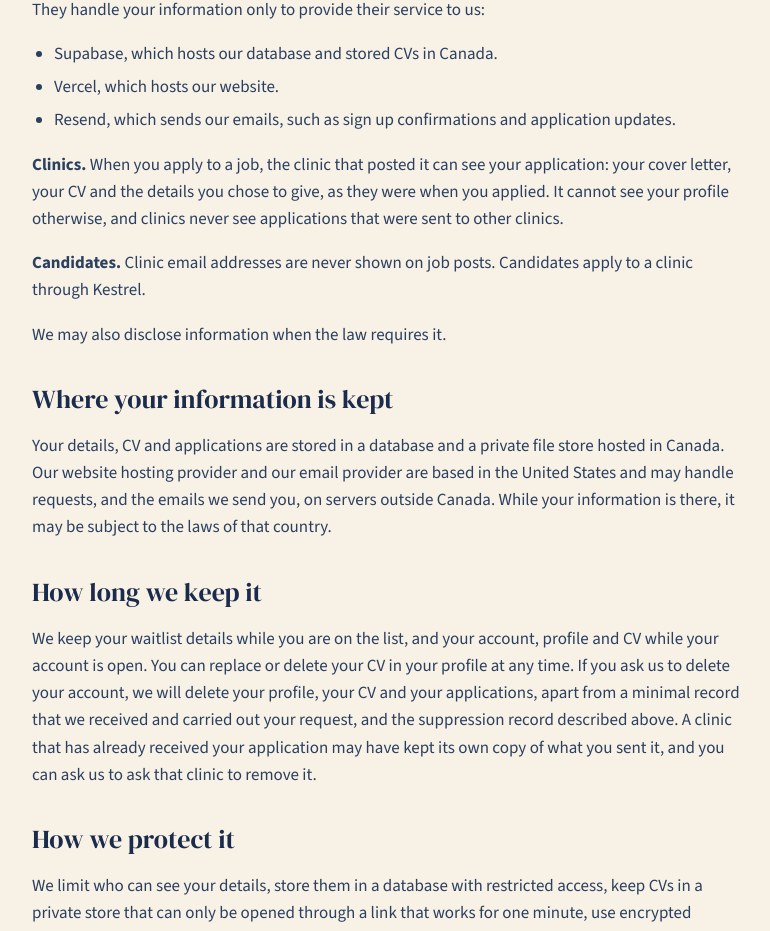
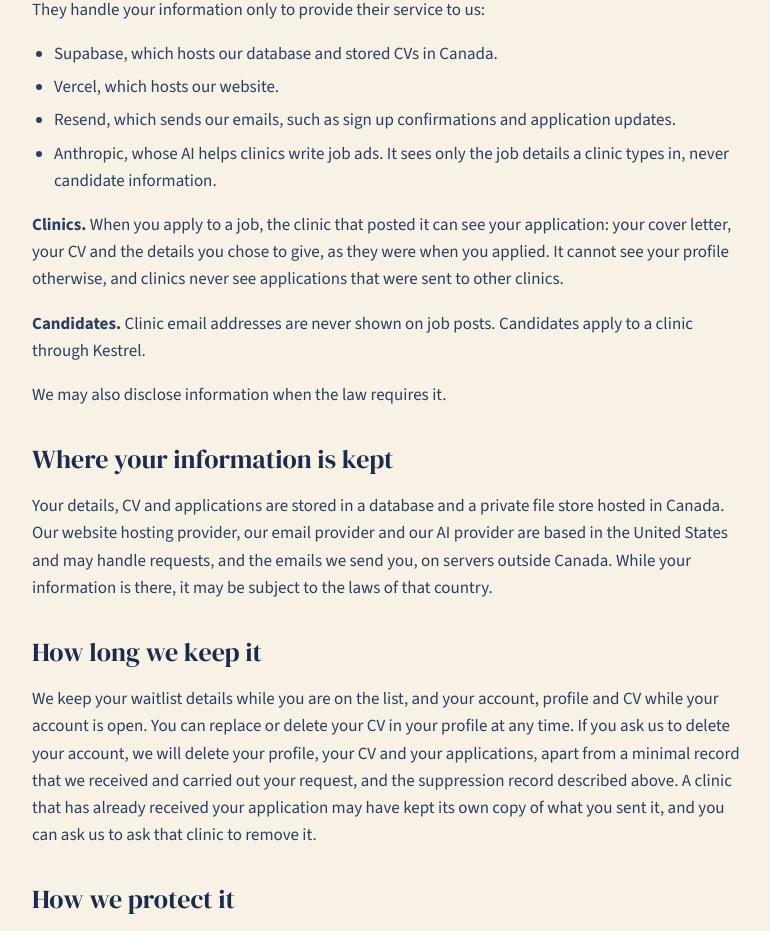
Before and after one commit to stevebsmith88-netizen/Kestrel, a Next.js app: page /privacy in a window 1280 px wide. Shown: the part 1796-2727 px from the top of the page, without its empty margins (248-1018 px from the left). Built offline with nearby package versions, Linux system fonts and the light colour scheme; no server answers.

Commit message:
Privacy policy: name the AI provider used by the ad builder
Co-Authored-By: Claude Sonnet 5.5 <noreply@anthropic.com>
Claude-Session: https://claude.ai/code/session_01K4dgNQi9zgK2fEC5rQo794

```diff
--- a/app/privacy/page.tsx
+++ b/app/privacy/page.tsx
@@ -99,6 +99,7 @@ export default function Privacy() {
             <li>Supabase, which hosts our database and stored CVs in Canada.</li>
             <li>Vercel, which hosts our website.</li>
             <li>Resend, which sends our emails, such as sign up confirmations and application updates.</li>
+            <li>Anthropic, whose AI helps clinics write job ads. It sees only the job details a clinic types in, never candidate information.</li>
           </ul>
           <p>
             <strong>Clinics.</strong> When you apply to a job, the clinic that posted it can see your application: your cover letter,
@@ -113,7 +114,7 @@ export default function Privacy() {
           <h2>Where your information is kept</h2>
           <p>
             Your details, CV and applications are stored in a database and a private file store hosted in Canada. Our website
-            hosting provider and our email provider are based in the United States and may handle requests, and the emails we
+            hosting provider, our email provider and our AI provider are based in the United States and may handle requests, and the emails we
             send you, on servers outside Canada. While your information is there, it may be subject to the laws of that country.
           </p>
 
```
